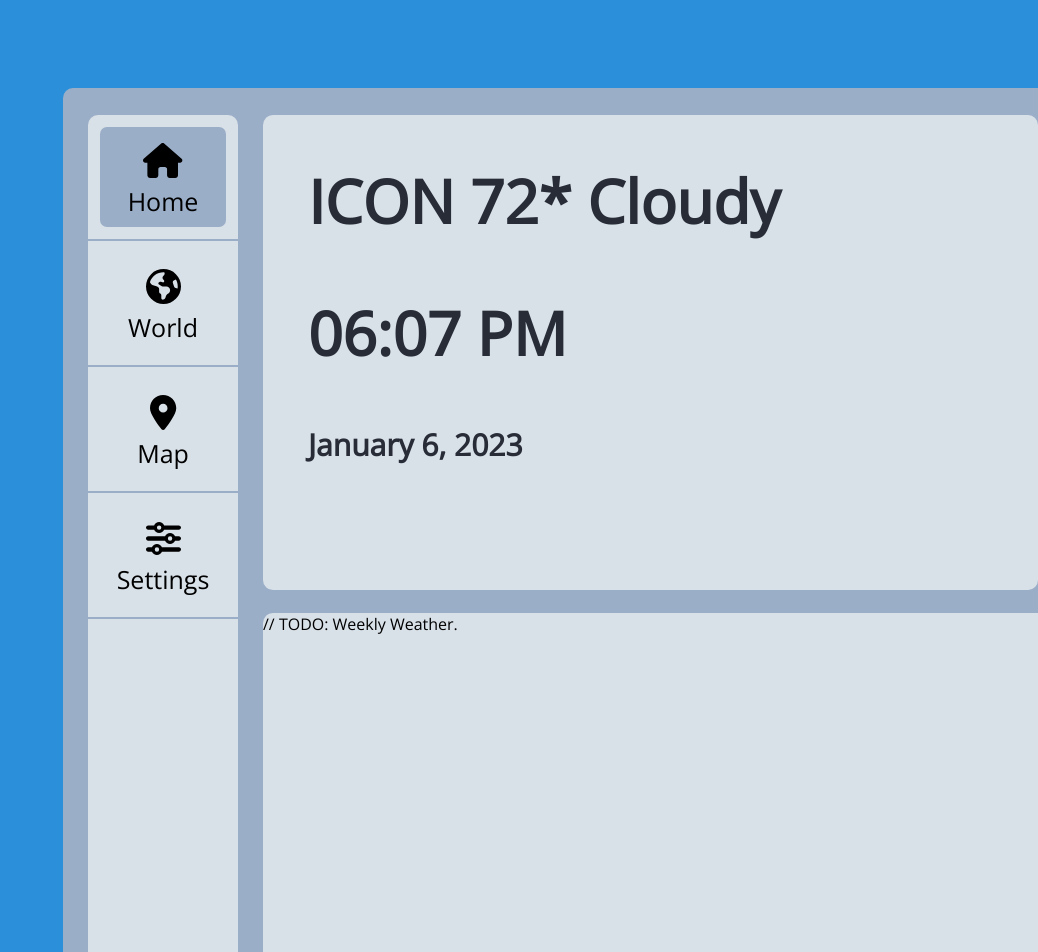
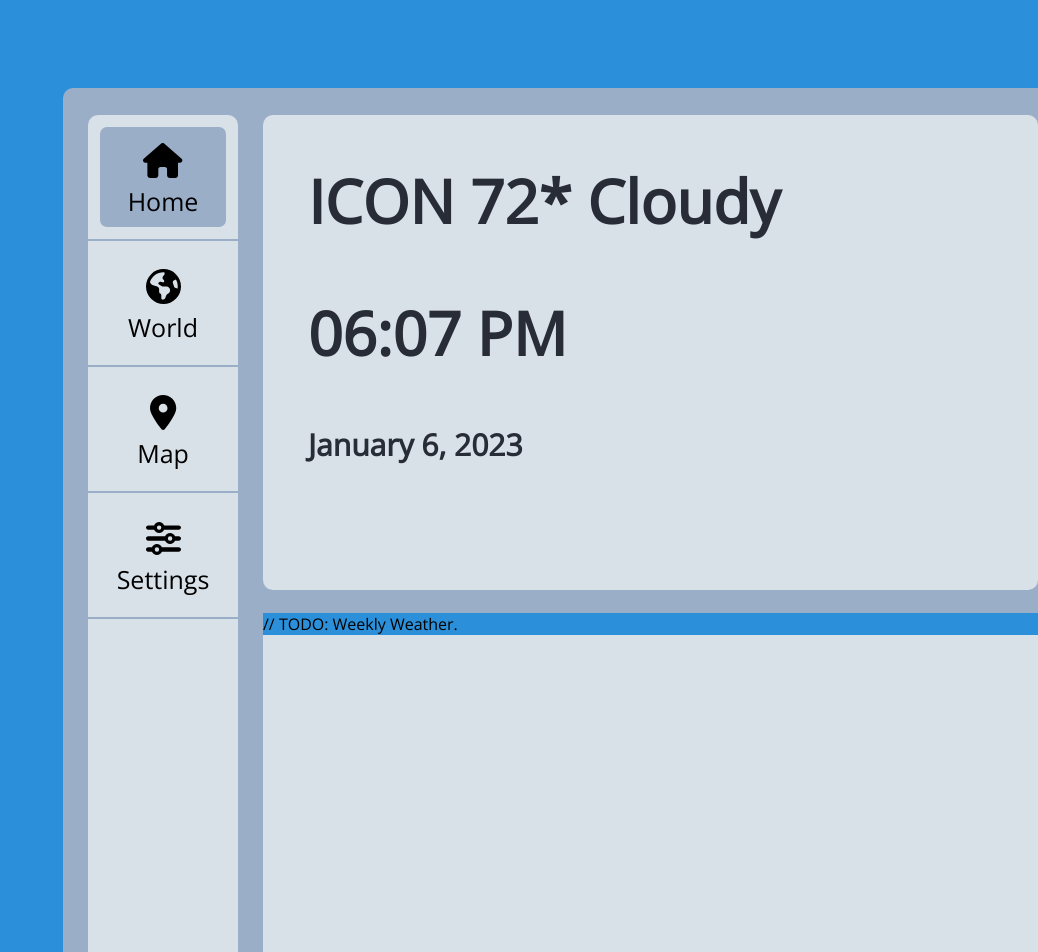
Before and after one commit to nslee333/dev-folder, a React (Create React App) app in the folder weather_app/client/: page / in a window 1280 px wide. Shown: the top 952 px of the page, without its empty margins (242-1280 px from the left). Built offline with nearby package versions, Linux system fonts and the light colour scheme.

Commit message:
Update to BEM naming convention for variable-bar.

```diff
--- a/weather_app/client/src/App.css
+++ b/weather_app/client/src/App.css
@@ -168,7 +168,7 @@
   height: 55px;
 }
 
-.home-bar {
+.variable-bar {
   position: absolute;
 
   top: 525px;
@@ -181,3 +181,19 @@
   border-radius: 10px;
 
 }
+
+.variable-bar__home-bar {
+
+}
+
+.variable-bar__world-bar {
+
+}
+
+.variable-bar__map-bar {
+
+}
+
+.variable-bar__settings-bar {
+
+}
--- a/weather_app/client/src/App.tsx
+++ b/weather_app/client/src/App.tsx
@@ -227,7 +227,7 @@ const navbarComponent = () => {
 
 const homeComponent: () => JSX.Element = () => {
   return (
-    <div className='home-bar'>
+    <div className='varable-bar__home-bar'>
       // TODO: Weekly Weather.
     </div>
   );
@@ -235,7 +235,7 @@ const homeComponent: () => JSX.Element = () => {
 
 const worldComponent: () => JSX.Element = () => {
   return (
-    <div className='world-bar'>
+    <div className='varable-bar__world-bar'>
       // TODO: Search bar and city forecast.
     </div>
   );
@@ -243,7 +243,7 @@ const worldComponent: () => JSX.Element = () => {
 
 const mapComponent: () => JSX.Element = () => {
   return (
-    <div className='map-bar'>
+    <div className='varable-bar__map-bar'>
       // TODO Render a forecast map of the local area.
     </div>
   );
@@ -251,7 +251,7 @@ const mapComponent: () => JSX.Element = () => {
 
 const settingsComponent: () => JSX.Element = () => {
   return (
-    <div className='settings-bar'>
+    <div className='varable-bar__settings-bar'>
       // TODO: Buttons for Metric / Imperial + Default location.
     </div>
   );
```
